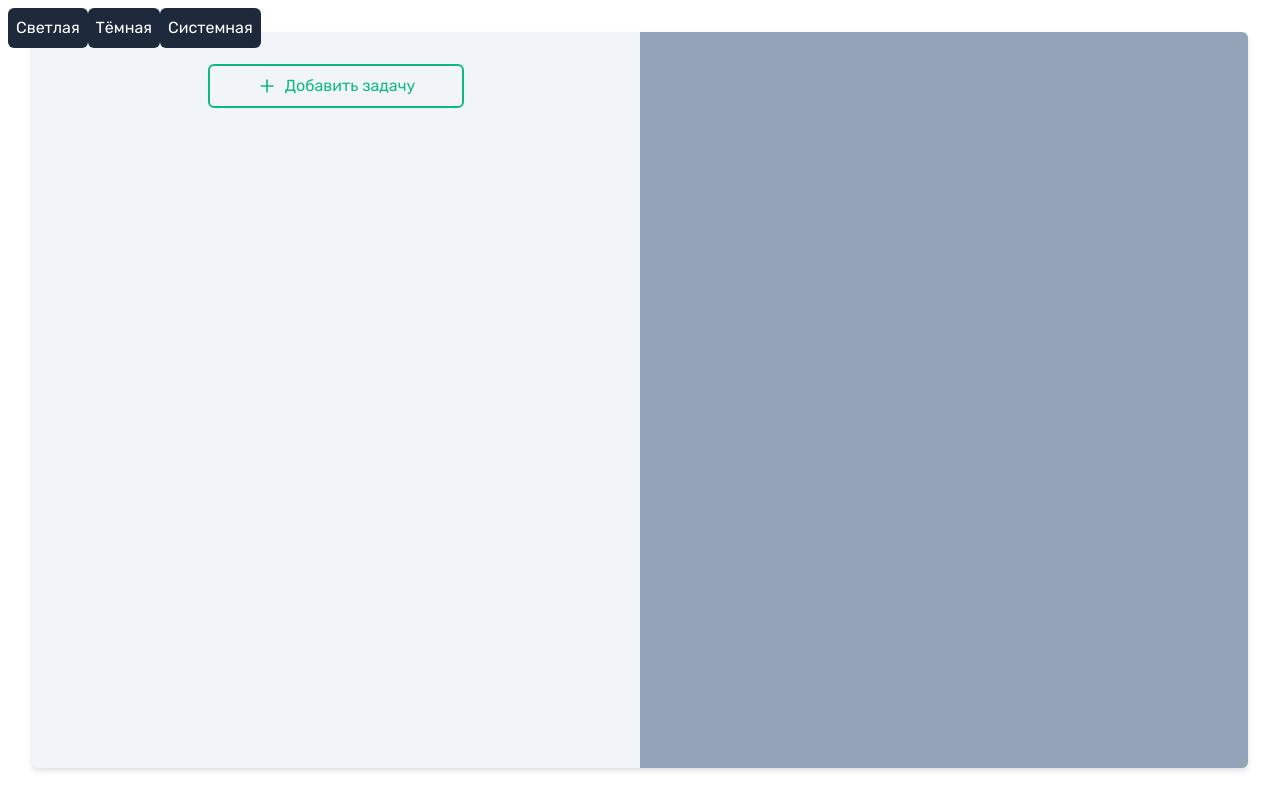
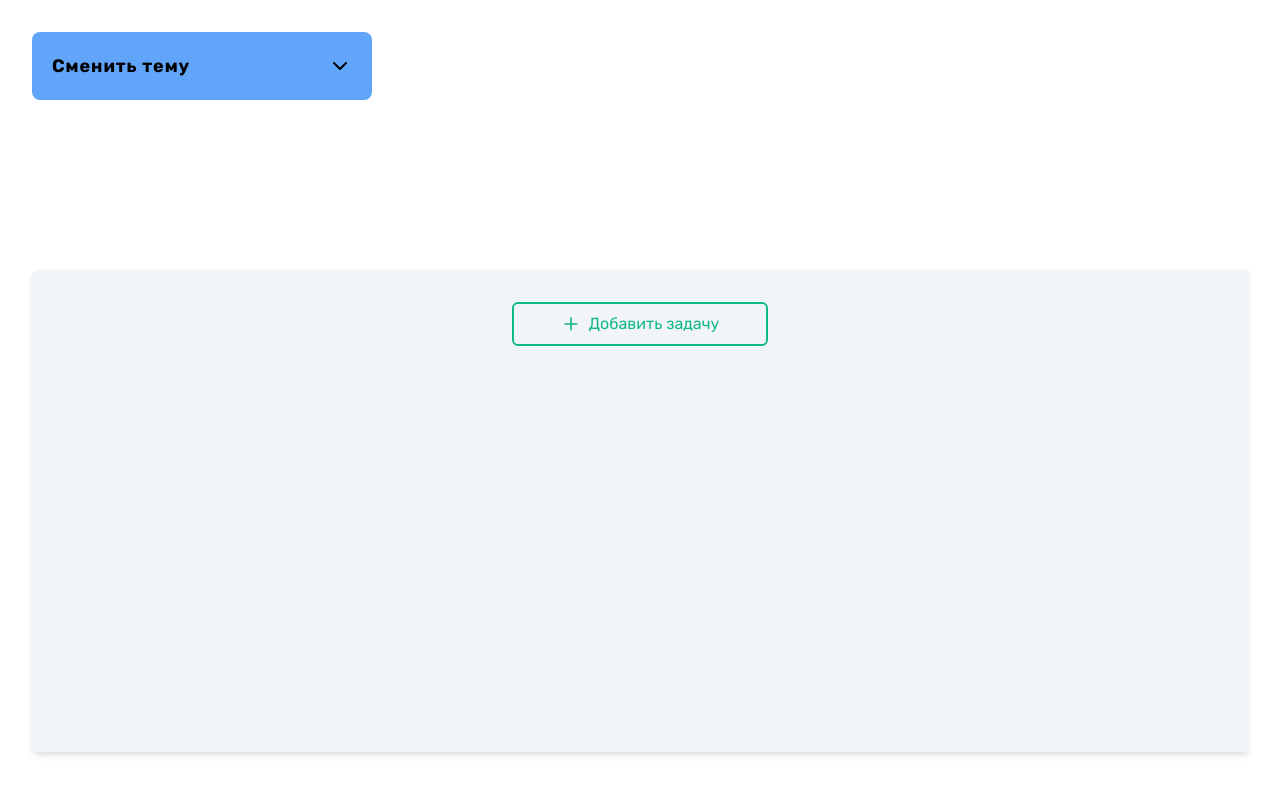
Before and after one commit to boevDev/apricode-test, a React (Vite) app: page / in a window 1280 px wide. Built offline with nearby package versions, Linux system fonts and the light colour scheme.

Commit message:
restyle theme-switcher

```diff
--- a/src/App.tsx
+++ b/src/App.tsx
@@ -3,14 +3,15 @@ import './App.css';
 import {
   AddTaskModal,
   Task,
+  TaskInfo,
   TasksList,
   ThemeSwithcerButton,
 } from './components';
 import taskList, { TaskType } from './store/task-list';
 import { useState } from 'react';
-import { Pencil, Plus, X } from 'lucide-react';
+import { Plus } from 'lucide-react';
 
-const showDescription = (): TaskType | undefined => {
+const getSelectedItem = () => {
   return taskList.list.find(
     (item: TaskType) => item.id === taskList.showDescription
   );
@@ -19,8 +20,11 @@ const showDescription = (): TaskType | undefined => {
 const App = observer(() => {
   const [isOpen, setIsOpen] = useState(false);
 
+  const selectedItem = getSelectedItem();
+
   return (
-    <div className='font-rubik p-8 bg-white h-screen'>
+    <div className='font-rubik p-8 bg-white dark:bg-slate-950 h-screen flex flex-col gap-4 justify-start'>
+      <ThemeSwithcerButton />
       <div className='flex flex-row rounded-md drop-shadow-md h-full'>
         <div className='flex flex-col items-center w-full flex-1 rounded-s-md bg-slate-100 h-full p-4 overflow-scroll'>
           {taskList.list.length <= 0 ? null : (
@@ -40,37 +44,8 @@ const App = observer(() => {
             Добавить задачу
           </button>
         </div>
-        <div className='flex flex-1 flex-col justify-between bg-slate-400 rounded-e-md h-full p-4 relative'>
-          {showDescription()?.description}
-          {!showDescription() ? null : (
-            <div className='flex flex-row justify-center'>
-              <button
-                className='flex flex-row flex-nowrap
-              gap-2 items-center justify-center
-            bg-blue-500 hover:bg-blue-600
-              rounded-l text-white
-              w-full max-w-64 p-2
-              border-r-2 border-r-white'
-              >
-                <Pencil size={16} />
-                Редактировать задачу
-              </button>
-              <button
-                onClick={() => taskList.deleteTask(showDescription()?.id)}
-                className='flex flex-row flex-nowrap
-              gap-2 items-center justify-center
-            bg-red-500 hover:bg-red-600
-              rounded-r text-white
-              w-full max-w-64 p-2'
-              >
-                <X size={20} />
-                Удалить задачу
-              </button>
-            </div>
-          )}
-        </div>
+        {selectedItem && <TaskInfo task={selectedItem} />}
       </div>
-      <ThemeSwithcerButton />
       <AddTaskModal isOpen={isOpen} onClose={() => setIsOpen(false)} />
       <div id='modal'></div>
     </div>
--- a/src/components/index.ts
+++ b/src/components/index.ts
@@ -2,3 +2,4 @@ export { Task } from './task/task';
 export { TasksList } from './tasks-list/tasks-list';
 export { AddTaskModal } from './add-task-modal/add-task-modal';
 export { ThemeSwithcerButton } from './theme-switcher-button/theme-switcher-button';
+export { TaskInfo } from './task-info/task-info';
--- /dev/null
+++ b/src/components/task-info/task-info.tsx
@@ -0,0 +1,39 @@
+import React from 'react';
+import { Pencil, X } from 'lucide-react';
+import taskList, { TaskType } from '../../store/task-list';
+
+interface Props {
+  task: TaskType;
+}
+
+export const TaskInfo: React.FC<Props> = ({ task }) => {
+  return (
+    <div className='flex flex-1 flex-col justify-between bg-slate-400 rounded-e-md h-full p-4 relative'>
+      {task.description}
+      <div className='flex flex-row justify-center'>
+        <button
+          className='flex flex-row flex-nowrap
+              gap-2 items-center justify-center
+            bg-blue-500 hover:bg-blue-600
+              rounded-l text-white
+              w-full max-w-64 p-2
+              border-r-2 border-r-white'
+        >
+          <Pencil size={16} />
+          Редактировать задачу
+        </button>
+        <button
+          onClick={() => taskList.deleteTask(task.id)}
+          className='flex flex-row flex-nowrap
+              gap-2 items-center justify-center
+            bg-red-500 hover:bg-red-600
+              rounded-r text-white
+              w-full max-w-64 p-2'
+        >
+          <X size={20} />
+          Удалить задачу
+        </button>
+      </div>
+    </div>
+  );
+};
--- a/src/components/task/task.tsx
+++ b/src/components/task/task.tsx
@@ -4,7 +4,7 @@ import style from './style.module.scss';
 import taskList from '../../store/task-list';
 
 interface Props {
-  id?: number;
+  id: string;
   children?: string;
 }
 
--- a/src/components/theme-switcher-button/theme-switcher-button.tsx
+++ b/src/components/theme-switcher-button/theme-switcher-button.tsx
@@ -1,4 +1,8 @@
-import React from 'react';
+import { ChevronDown, ChevronUp, Moon, Sun, SunMoon } from 'lucide-react';
+import React, { useState } from 'react';
+
+export const ThemeSwithcerButton: React.FC = () => {
+  const [isOpen, setIsOpen] = useState(false);
 
   const handleClick = (theme: 'light' | 'dark' | 'system') => {
     if (theme === 'system') {
@@ -16,29 +20,52 @@ const handleClick = (theme: 'light' | 'dark' | 'system') => {
     } else {
       document.documentElement.classList.remove('dark');
     }
+
+    setIsOpen((prev) => !prev);
   };
 
-export const ThemeSwithcerButton: React.FC = () => {
+  const list = [
+    {
+      theme: 'light',
+      name: 'Светлая',
+      icon: <Sun />,
+    },
+    {
+      theme: 'dark',
+      name: 'Тёмная',
+      icon: <Moon />,
+    },
+    {
+      theme: 'system',
+      name: 'Системная',
+      icon: <SunMoon />,
+    },
+  ];
+
   return (
-    <div className='absolute top-2 left-2'>
+    <div className='relative flex flex-col items-center w-[340px] h-[340px] rounded-lg'>
       <button
-        onClick={() => handleClick('light')}
-        className=' bg-slate-800 dark:bg-slate-200 text-white dark:text-slate-800 p-2 rounded-md'
+        onClick={() => setIsOpen((prev) => !prev)}
+        className='bg-blue-400 p-4 w-full flex items-center justify-between font-bold text-lg rounded-lg tracking-wider border-4 border-transparent active:border-white duration-300 active:text-white'
       >
-        Светлая
+        Сменить тему
+        {!isOpen ? <ChevronDown /> : <ChevronUp />}
       </button>
+
+      {isOpen && (
+        <div className='bg-blue-400 absolute top-20 flex flex-col items-start rounded-lg p-2 w-full z-50'>
+          {list.map((item, i) => (
             <button
-        onClick={() => handleClick('dark')}
-        className=' bg-slate-800 dark:bg-slate-200 text-white dark:text-slate-800 p-2 rounded-md'
+              onClick={() => handleClick(item.theme)}
+              className='flex w-full justify-between p-4 hover:bg-blue-300 cursor-pointer rounded-r-lg border-l-transparent hover:border-l-white border-l-4'
+              key={i}
             >
-        Тёмная
+              <h3 className='font-bold'>{item.name}</h3>
+              {item.icon}
             </button>
-      <button
-        onClick={() => handleClick('system')}
-        className=' bg-slate-800 dark:bg-slate-200 text-white dark:text-slate-800 p-2 rounded-md'
-      >
-        Системная
-      </button>
+          ))}
+        </div>
+      )}
     </div>
   );
 };
--- a/src/store/task-list.ts
+++ b/src/store/task-list.ts
@@ -1,36 +1,38 @@
 import { makeAutoObservable } from 'mobx';
+import { v4 as uuidv4 } from 'uuid';
 
 export interface TaskType {
-  id?: number;
-  title?: string;
-  description?: string;
+  id: string;
+  title: string;
+  description: string;
+  subTaskIDs?: string[];
 }
 
 class TaskList {
-  list: object[] = [];
-  showDescription?: number = undefined;
+  list: TaskType[] = [];
+  showDescription?: string;
 
   constructor() {
     makeAutoObservable(this);
   }
 
-  addTask(task: TaskType) {
+  addTask(task: Omit<TaskType, 'id'>) {
     this.list.push({
-      id: this.list.length + 1,
+      id: uuidv4(),
       title: task.title,
       description: task.description,
     });
   }
 
-  deleteTask(id?: number) {
-    this.list = this.list.filter((item: TaskType) => item.id !== id);
+  deleteTask(id: string) {
+    this.list = this.list.filter((item) => item.id !== id);
   }
 
   // editTask(id?: number) {
   //   this.list.
   // }
 
-  setShowDescription(id?: number) {
+  setShowDescription(id: string) {
     this.showDescription = id;
   }
 }
```
Also changed, not shown: package.json (+5 -2 lines), src/main.tsx (+6 -6 lines), 1 other file (tests, documents, lock files or other folders). Lines whose indentation alone changed are shown as unchanged.
